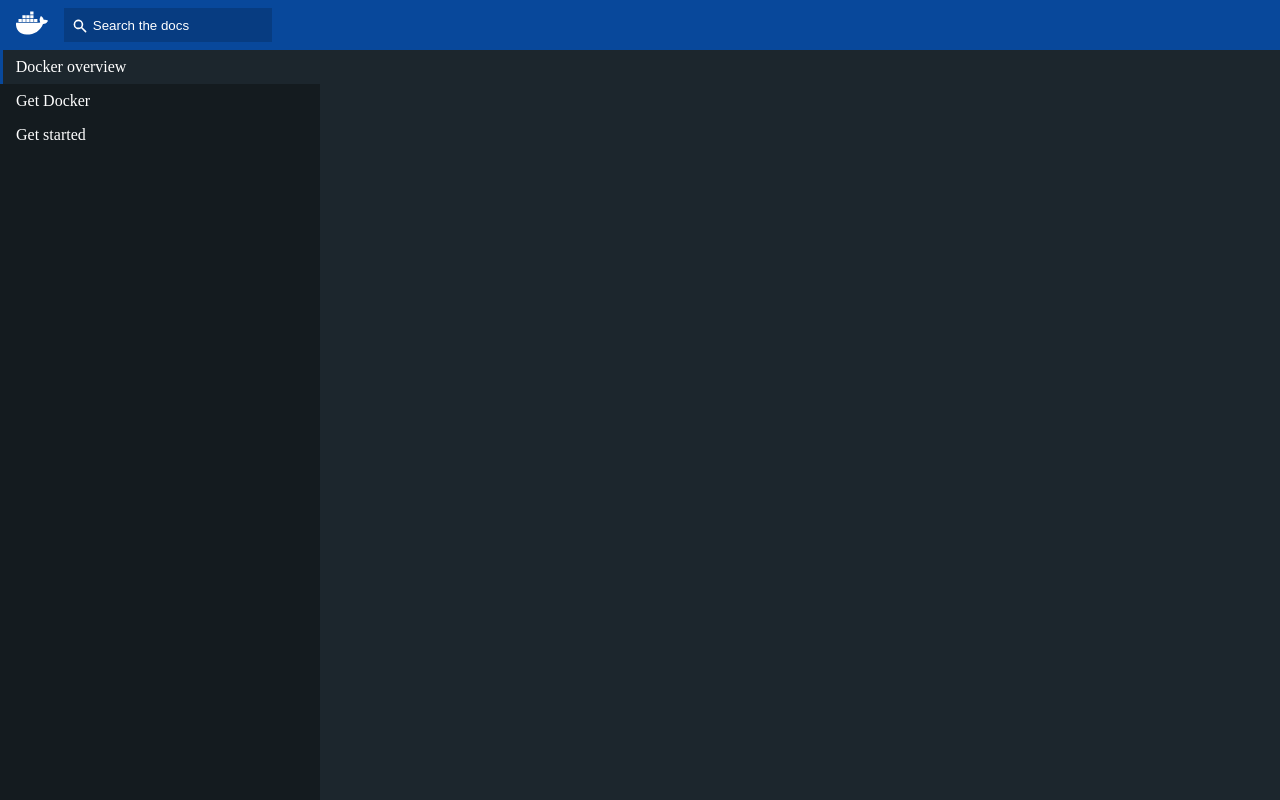
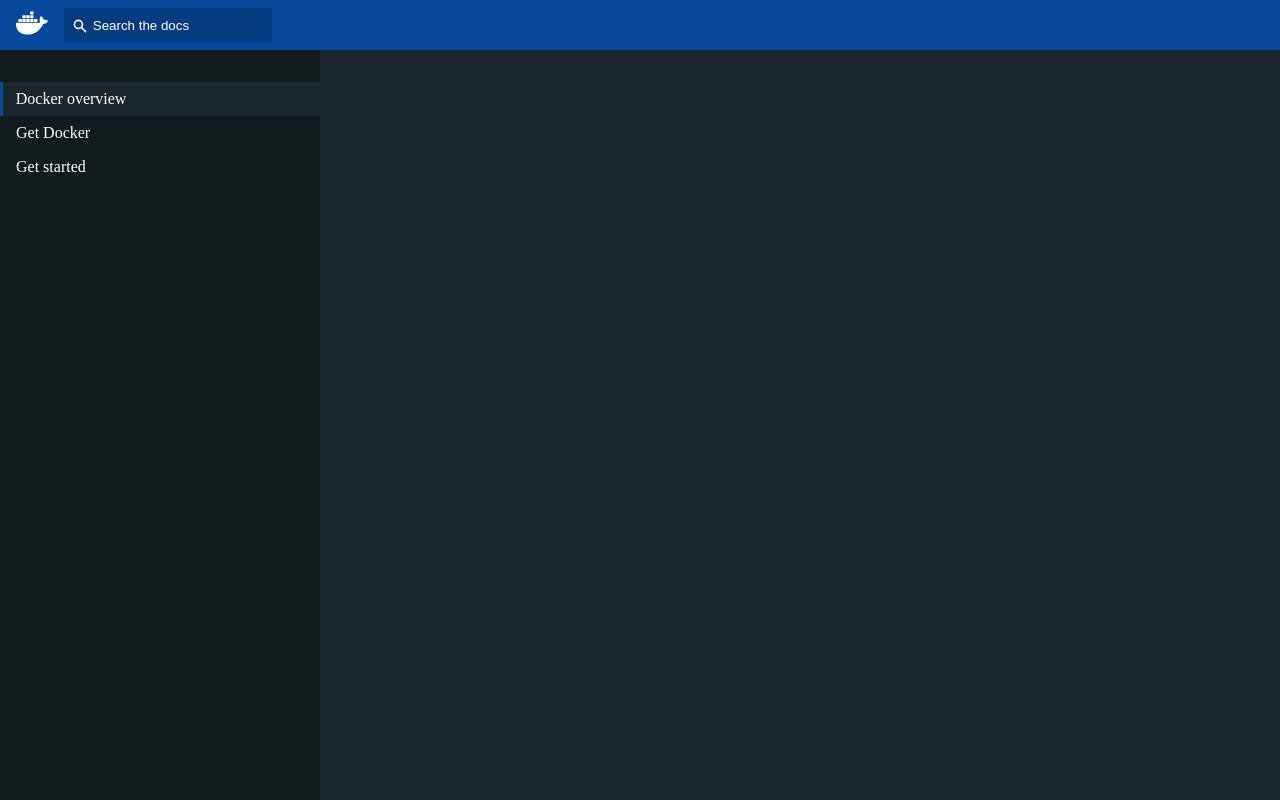
Before and after one commit to CarlosDanielGR/learn-react, a React (Vite) app: page / in a window 1280 px wide. Built offline with nearby package versions, Linux system fonts and the light colour scheme.

Commit message:
feat: bootstrap installed

```diff
--- a/package.json
+++ b/package.json
@@ -10,6 +10,7 @@
     "preview": "vite preview"
   },
   "dependencies": {
+    "bootstrap": "5.3.0",
     "react": "^18.2.0",
     "react-dom": "^18.2.0",
     "react-icons": "^4.9.0",
--- a/src/layouts/sidebar/styles/Sidebar.scss
+++ b/src/layouts/sidebar/styles/Sidebar.scss
@@ -2,5 +2,6 @@
   display: flex;
   flex-direction: column;
   flex-basis: 25%;
+  padding: 2rem 0;
   background-color: #141b1f;
 }
```
